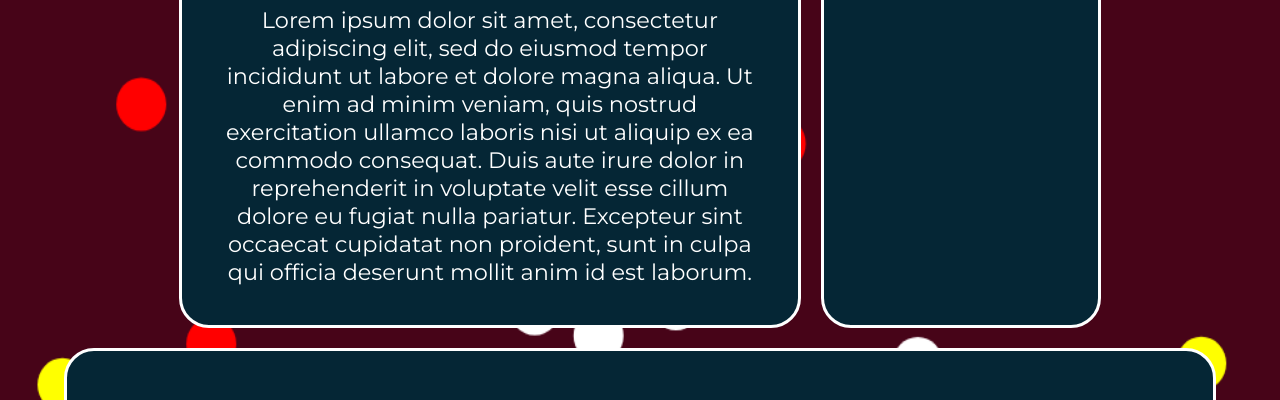
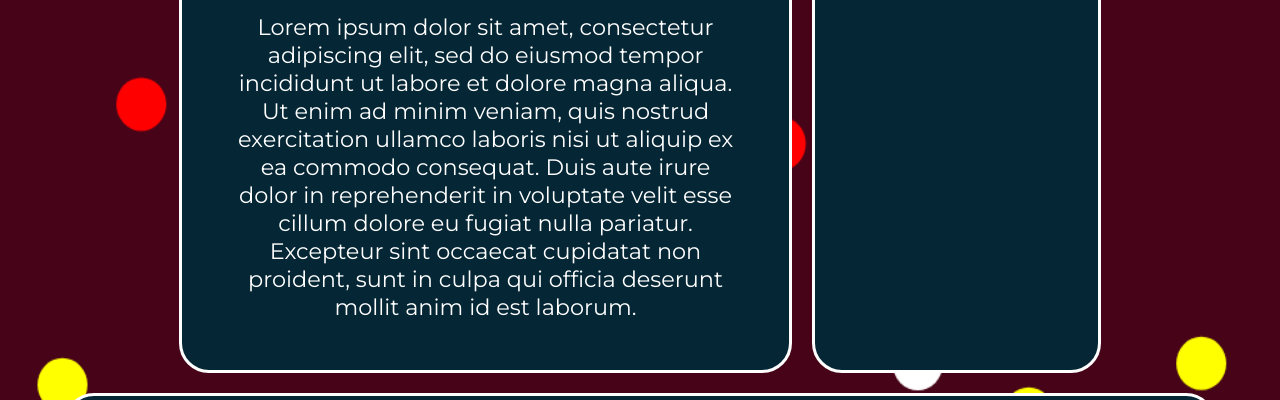
Before and after one commit to AntonNordgren/hemsida, a plain HTML site: page index.html in a window 1280 px wide. Shown: the part 299-699 px from the top of the page. Drawn offline with Linux system fonts and the light colour scheme.

Commit message:
added some padding

```diff
--- a/stylesheet.css
+++ b/stylesheet.css
@@ -70,10 +70,10 @@
     border-style: solid;
     border-color: white;
     border-radius: 30px;
-    padding: 1%;
     margin-top: 20px;
     margin-bottom: 20px;
     margin-left: 20px;
+    padding: 20px;
 }
 
 #footer{
```
